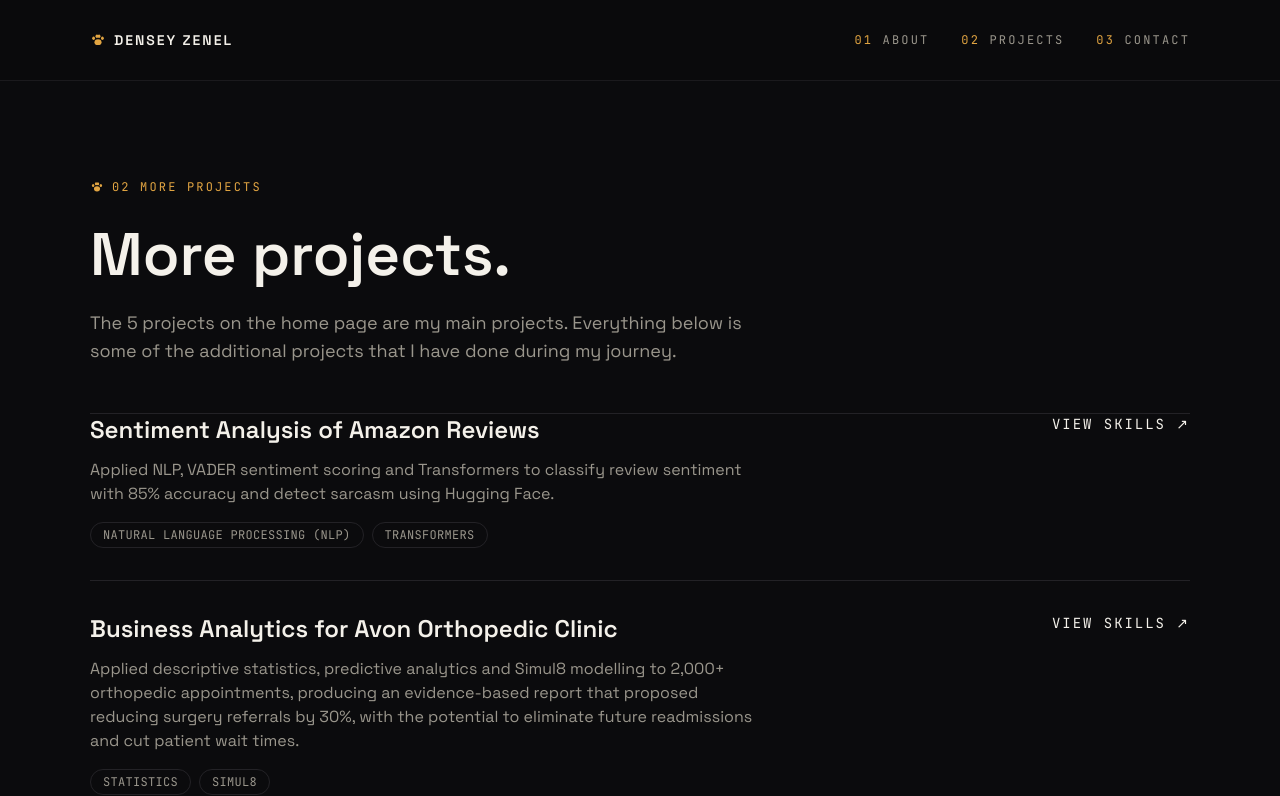
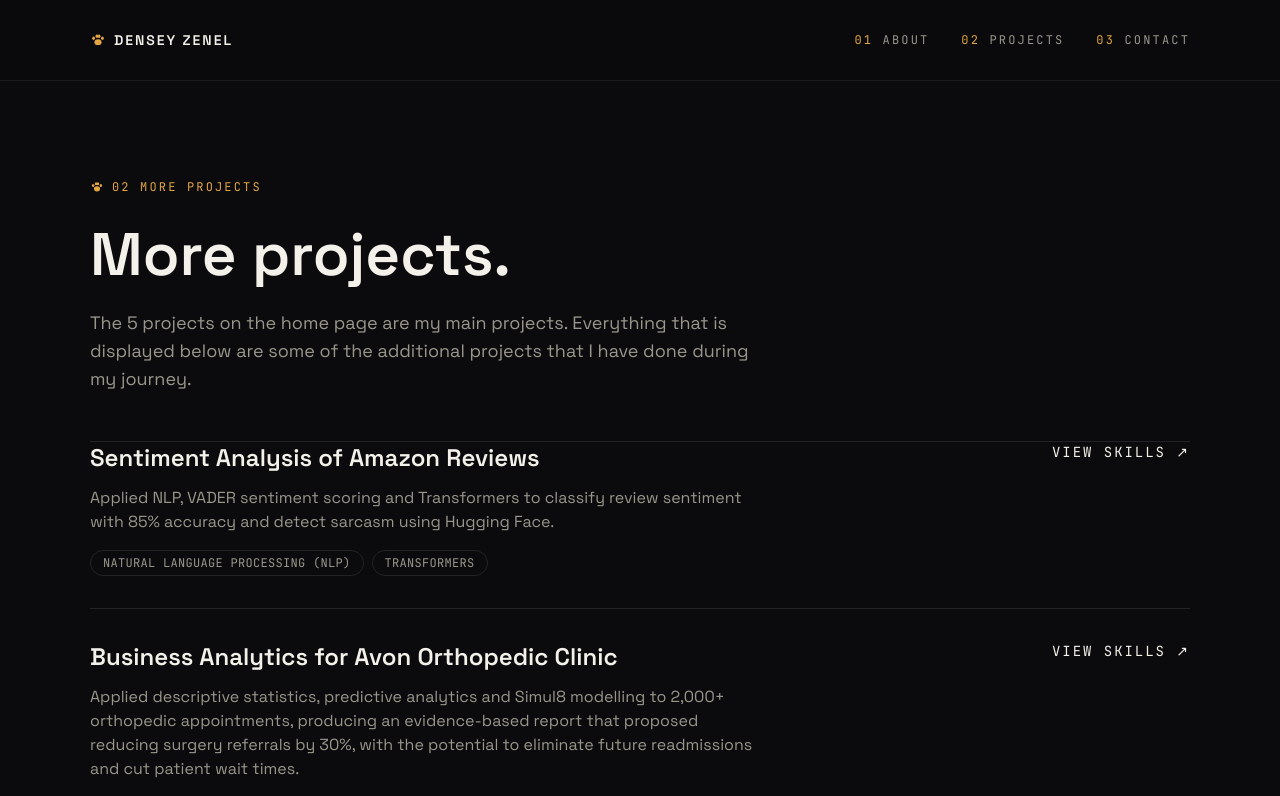
Before and after one commit to denseyzenel/portfolio, a Next.js app: page /projects in a window 1280 px wide. Shown: the top 796 px of the page. Built offline with nearby package versions, Linux system fonts and the light colour scheme.

Commit message:
Improve project description wording
Updated text for clarity in project description.

```diff
--- a/app/projects/page.tsx
+++ b/app/projects/page.tsx
@@ -20,8 +20,8 @@ export default function MoreProjectsPage() {
       </h1>
 
       <p className="mt-6 max-w-2xl text-base leading-relaxed text-ink-dim md:text-lg">
-        The {projects.length} projects on the home page are my main projects. Everything
-        below is some of the additional projects that I have done during my journey.
+        The {projects.length} projects on the home page are my main projects. Everything that is displayed
+        below are some of the additional projects that I have done during my journey.
       </p>
 
       <ul className="mt-12 divide-y divide-line border-t border-line">
```
